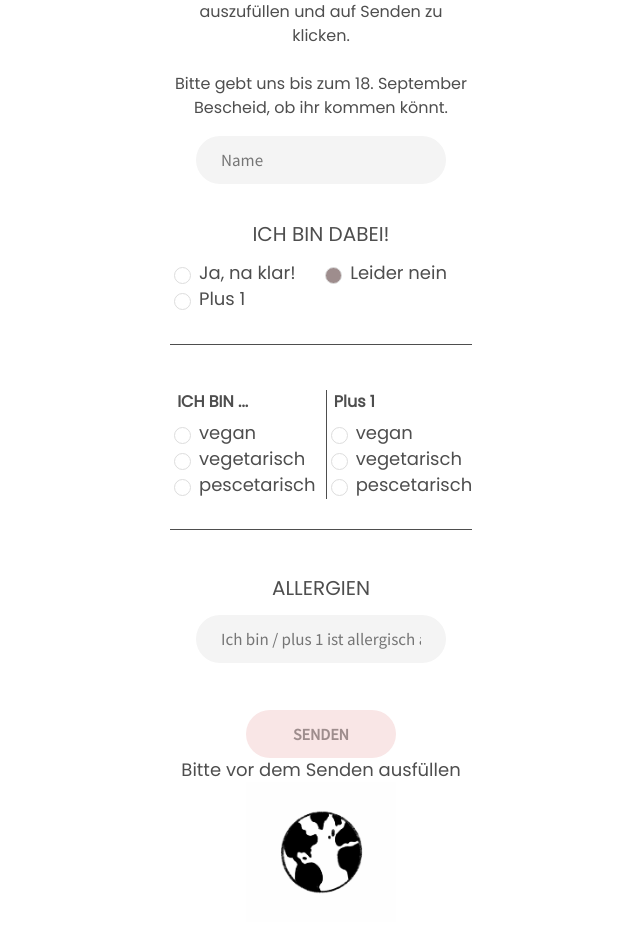
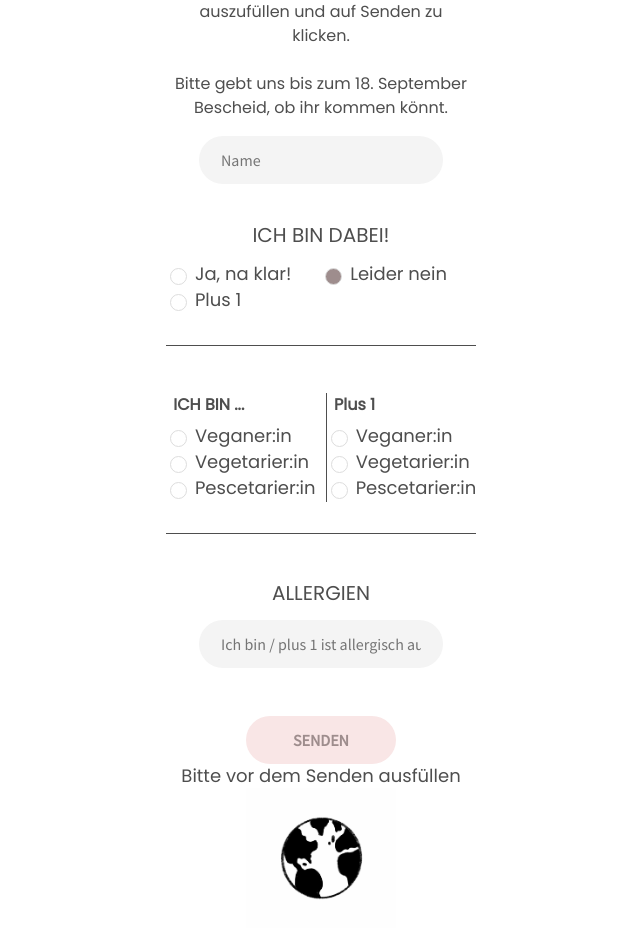
Before and after one commit to AAlejof/HeliKi, a React (Create React App) app in the folder client/: page /home/de in a window 1280 px wide. Shown: the part 3021-3954 px from the top of the page, without its empty margins (319-959 px from the left). Built offline with nearby package versions, Linux system fonts and the light colour scheme.

Commit message:
add minor changes

```diff
--- a/client/src/components/Form/Form.module.css
+++ b/client/src/components/Form/Form.module.css
@@ -38,9 +38,9 @@
 	border-radius: 50px;
 	border-style: none;
 	padding-top: 14px;
-	padding-left: 25px;
+	padding-left: 22px;
 	padding-bottom: 14px;
-	padding-right: 25px;
+	padding-right: 22px;
 	cursor: pointer;
 }
 
@@ -202,7 +202,7 @@
 		font-family: 'Source Sans Pro';
 		font-style: normal;
 		font-weight: 400;
-		font-size: 17px;
+		font-size: 16px;
 		line-height: 20px;
 		text-align: left;
 		color: #9e8d8d;
@@ -210,9 +210,9 @@
 		border-radius: 50px;
 		border-style: none;
 		padding-top: 14px;
-		padding-left: 25px;
+		padding-left: 22px;
 		padding-bottom: 14px;
-		padding-right: 25px;
+		padding-right: 22px;
 		cursor: text;
 	}
 
--- a/client/src/components/Form/FormDeutsch.jsx
+++ b/client/src/components/Form/FormDeutsch.jsx
@@ -155,7 +155,7 @@ export default function FormDeutsch() {
                                                 disabled
                                             />
                                         )}
-                                        <span className={style.formSpan}> vegan</span>
+                                        <span className={style.formSpan}> Veganer:in</span>
                                     </div>
                                     <div>
                                         {(input.guest.rsvp) ? (
@@ -180,7 +180,7 @@ export default function FormDeutsch() {
                                                 disabled
                                             />
                                         )}
-                                        <span className={style.formSpan}> vegetarisch</span>
+                                        <span className={style.formSpan}> Vegetarier:in</span>
                                     </div>
                                     <div>
                                         {(input.guest.rsvp) ? (
@@ -205,7 +205,7 @@ export default function FormDeutsch() {
                                                 disabled
                                             />
                                         )}
-                                        <span className={style.formSpan}> pescetarisch</span>
+                                        <span className={style.formSpan}> Pescetarier:in</span>
 
                                     </div>
                                 </div>
@@ -235,7 +235,7 @@ export default function FormDeutsch() {
                                         />
                                     )
                                 }
-                                <span className={style.formSpan}> vegan</span>
+                                <span className={style.formSpan}> Veganer:in</span>
                                 <br />
                                 {
                                     (input.plusOne?.rsvp) ? (
@@ -260,7 +260,7 @@ export default function FormDeutsch() {
                                         />
                                     )
                                 }
-                                <span className={style.formSpan}> vegetarisch</span>
+                                <span className={style.formSpan}> Vegetarier:in</span>
                                 <br />
                                 {
                                     (input.plusOne?.rsvp) ? (
@@ -285,7 +285,7 @@ export default function FormDeutsch() {
                                         />
                                     )
                                 }
-                                <span className={style.formSpan}> pescetarisch</span>
+                                <span className={style.formSpan}> Pescetarier:in</span>
                             </div>
                         </div>
                         <div>
```
